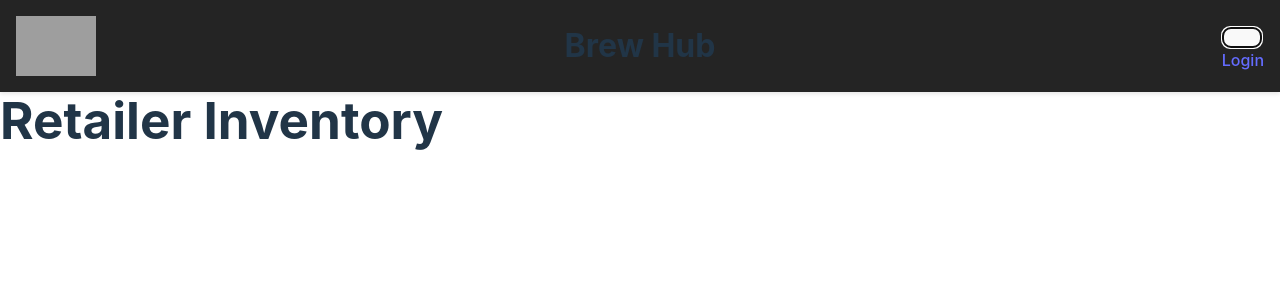
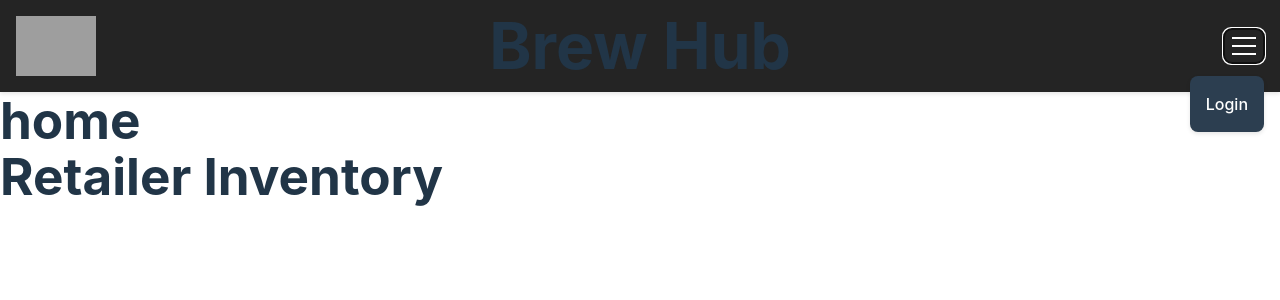
Before and after one commit to PeterKock/brewhub-frontend, a React (Vite) app: page /retailer/inventory in a window 1280 px wide. Both pictures are taken after a click on the button 1241 px from the left and 37 px from the top of the page. Shown: the top 300 px of the page. Built offline with nearby package versions, Linux system fonts and the light colour scheme; grey boxes are pictures that could not be loaded.

Commit message:
homepage added and implemented in the app as default page

```diff
--- a/src/App.jsx
+++ b/src/App.jsx
@@ -4,6 +4,7 @@ import { BrowserRouter as Router, Routes, Route } from 'react-router-dom';
 import Header from './components/header';
 
 // Public Pages
+import HomePage from './pages/public/HomePage';
 import LoginPage from './pages/public/loginpage';
 import RegisterPage from './pages/public/registerpage';
 
@@ -23,9 +24,11 @@ function App() {
         <Router>
             <div className="app">
                 <Header />
+                <HomePage />
                 <main className="main-content">
                     <Routes>
                         {/* Public Routes */}
+                        <Route path="/home" element={<HomePage />} />
                         <Route path="/login" element={<LoginPage />} />
                         <Route path="/register" element={<RegisterPage />} />
 
--- a/src/components/header.jsx
+++ b/src/components/header.jsx
@@ -25,7 +25,7 @@ const Header = () => {
                     </button>
 
                     <div className={`menu-dropdown ${isMenuOpen ? 'open' : ''}`}>
-                        <Link to="/loginpage" className="login-link">Login</Link>
+                        <Link to="/login" className="login-link">Login</Link>
                     </div>
                 </div>
             </div>
--- /dev/null
+++ b/src/pages/public/homepage.jsx
@@ -0,0 +1,7 @@
+export default function HomePage() {
+    return (
+        <div className="page home-page">
+            <h1>home</h1>
+        </div>
+    );
+}
--- a/src/styles/styles.css
+++ b/src/styles/styles.css
@@ -106,15 +106,44 @@
 
 /* --------------- 4.4 Menu ------------------------- */
 
-.brand-name {
-  position: absolute;
-  left: 50%;
-  transform: translateX(-50%);
-  margin: 0;
-  font-size: 2rem;
+.hamburger-button {
+  background: none;
+  border: none;
+  padding: var(--spacing-sm);
+  cursor: pointer;
+  display: flex;
+  flex-direction: column;
+  gap: 6px;
 }
 
-/* Menu Container */
-.menu-container {
-  position: relative;
+.hamburger-line {
+  width: 24px;
+  height: 2px;
+  background-color: var(--primary-text-color);
+  transition: var(--transition-default-value);
 }
+
+.menu-dropdown {
+  position: absolute;
+  top: 100%;
+  right: 0;
+  background-color: var(--secondary-bg-color);
+  padding: var(--spacing-md);
+  border-radius: var(--border-radius-value);
+  display: none;
+  box-shadow: var(--card-shadow-value);
+}
+
+.menu-dropdown.open {
+  display: block;
+}
+
+.login-link {
+  color: var(--primary-text-color);
+  text-decoration: none;
+  font-weight: 500;
+}
+
+.login-link:hover {
+  color: var(--accent-color);
+}
```
